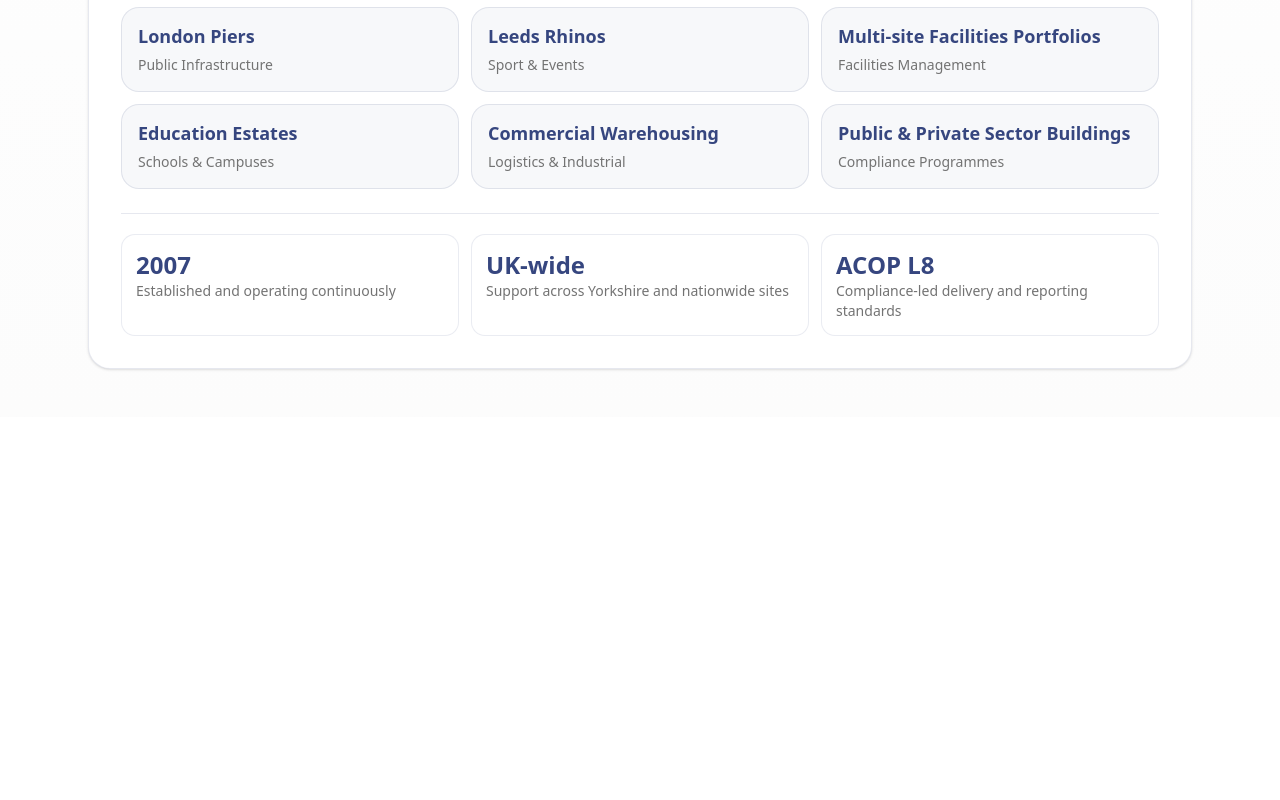
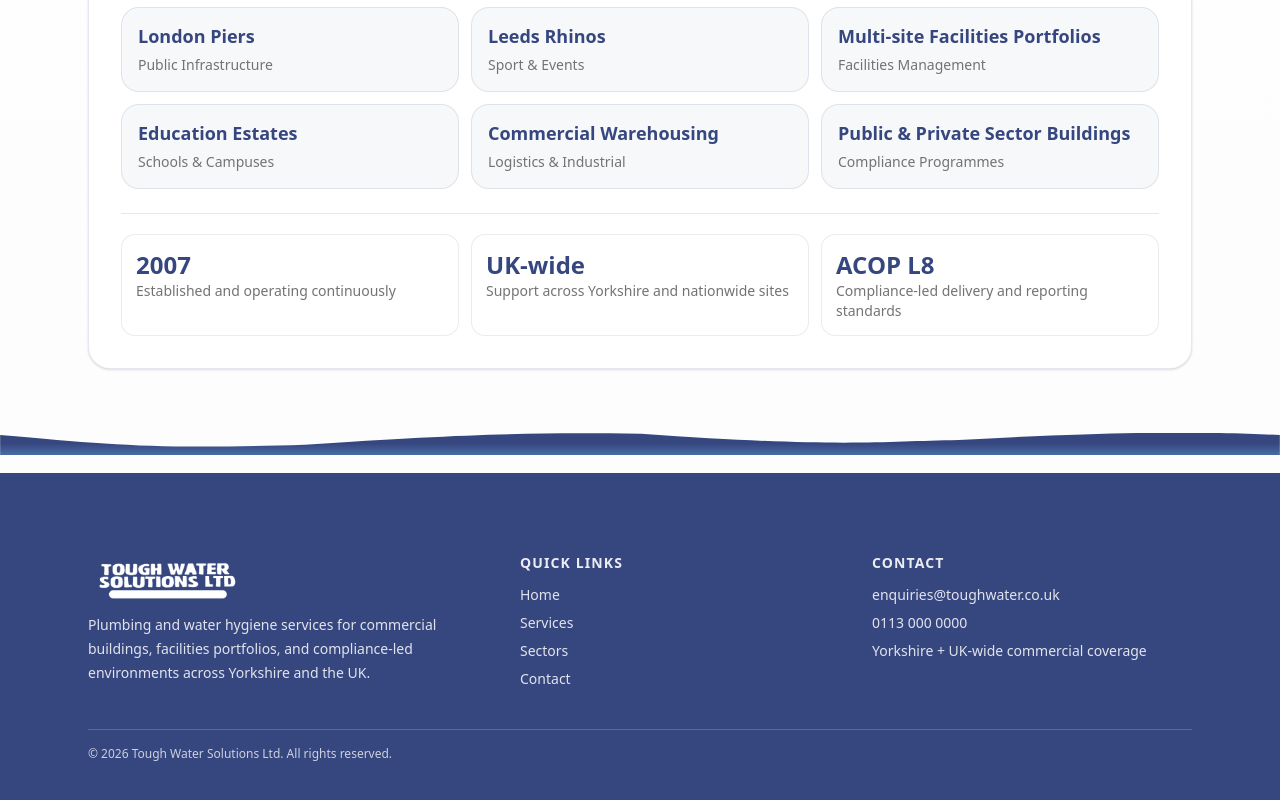
Before and after one commit to Brad-M2K/tough-water, a Next.js app: page / in a window 1280 px wide. Shown: the part 1934-2734 px from the top of the page. Before the commit the page ends 2351 px from the top, so only its background shows below. Built offline with nearby package versions, Linux system fonts and the light colour scheme.

Commit message:
Add wave footer matching theme

```diff
--- a/src/app/page.tsx
+++ b/src/app/page.tsx
@@ -1,5 +1,6 @@
 import { HeroSection } from "@/components/hero-section";
 import { SectorsShowcase } from "@/components/sectors-showcase";
+import { SiteFooter } from "@/components/site-footer";
 import { TrustedBySection } from "@/components/trusted-by-section";
 
 export default function Home() {
@@ -10,6 +11,7 @@
         <SectorsShowcase />
         <TrustedBySection />
       </main>
+      <SiteFooter />
     </div>
   );
 }
--- /dev/null
+++ b/src/components/site-footer.tsx
@@ -0,0 +1,86 @@
+import Image from "next/image";
+import Link from "next/link";
+
+const quickLinks = [
+  { label: "Home", href: "/" },
+  { label: "Services", href: "/#services" },
+  { label: "Sectors", href: "/#sectors" },
+  { label: "Contact", href: "/#contact" },
+];
+
+export function SiteFooter() {
+  return (
+    <footer className="bg-brand text-brand-foreground relative mt-10 md:mt-14">
+      <div
+        aria-hidden="true"
+        className="pointer-events-none absolute inset-x-0 -top-8 overflow-hidden leading-none md:-top-10"
+      >
+        <Image
+          src="/tws-wave-top-mobile.svg"
+          alt=""
+          width={1200}
+          height={170}
+          className="relative left-1/2 block h-auto w-[112vw] max-w-none -translate-x-1/2 rotate-180 md:hidden"
+        />
+        <Image
+          src="/tws-wave-top.svg"
+          alt=""
+          width={4245}
+          height={75}
+          className="mx-auto hidden h-auto w-full max-w-480 rotate-180 md:block"
+        />
+      </div>
+
+      <div className="relative mx-auto w-full max-w-6xl px-4 pt-16 pb-8 md:px-6 md:pt-20 md:pb-10">
+        <div className="grid gap-8 md:grid-cols-[1.25fr_1fr_1fr]">
+          <div className="space-y-3">
+            <Image
+              src="/tws-logo-wordmark.png"
+              alt="Tough Water"
+              width={300}
+              height={64}
+              className="h-12 w-auto brightness-0 invert"
+            />
+            <p className="max-w-md text-sm/6 text-white/85">
+              Plumbing and water hygiene services for commercial buildings, facilities portfolios,
+              and compliance-led environments across Yorkshire and the UK.
+            </p>
+          </div>
+
+          <div>
+            <h3 className="text-sm font-semibold tracking-[0.08em] text-white/90 uppercase">
+              Quick Links
+            </h3>
+            <ul className="mt-3 space-y-2 text-sm">
+              {quickLinks.map((item) => (
+                <li key={item.label}>
+                  <Link
+                    href={item.href}
+                    className="text-white/85 transition-colors hover:text-white"
+                  >
+                    {item.label}
+                  </Link>
+                </li>
+              ))}
+            </ul>
+          </div>
+
+          <div>
+            <h3 className="text-sm font-semibold tracking-[0.08em] text-white/90 uppercase">
+              Contact
+            </h3>
+            <ul className="mt-3 space-y-2 text-sm text-white/85">
+              <li>enquiries@toughwater.co.uk</li>
+              <li>0113 000 0000</li>
+              <li>Yorkshire + UK-wide commercial coverage</li>
+            </ul>
+          </div>
+        </div>
+
+        <div className="mt-8 border-t border-white/20 pt-4 text-xs text-white/75 md:mt-10">
+          <p>© {new Date().getFullYear()} Tough Water Solutions Ltd. All rights reserved.</p>
+        </div>
+      </div>
+    </footer>
+  );
+}
```
